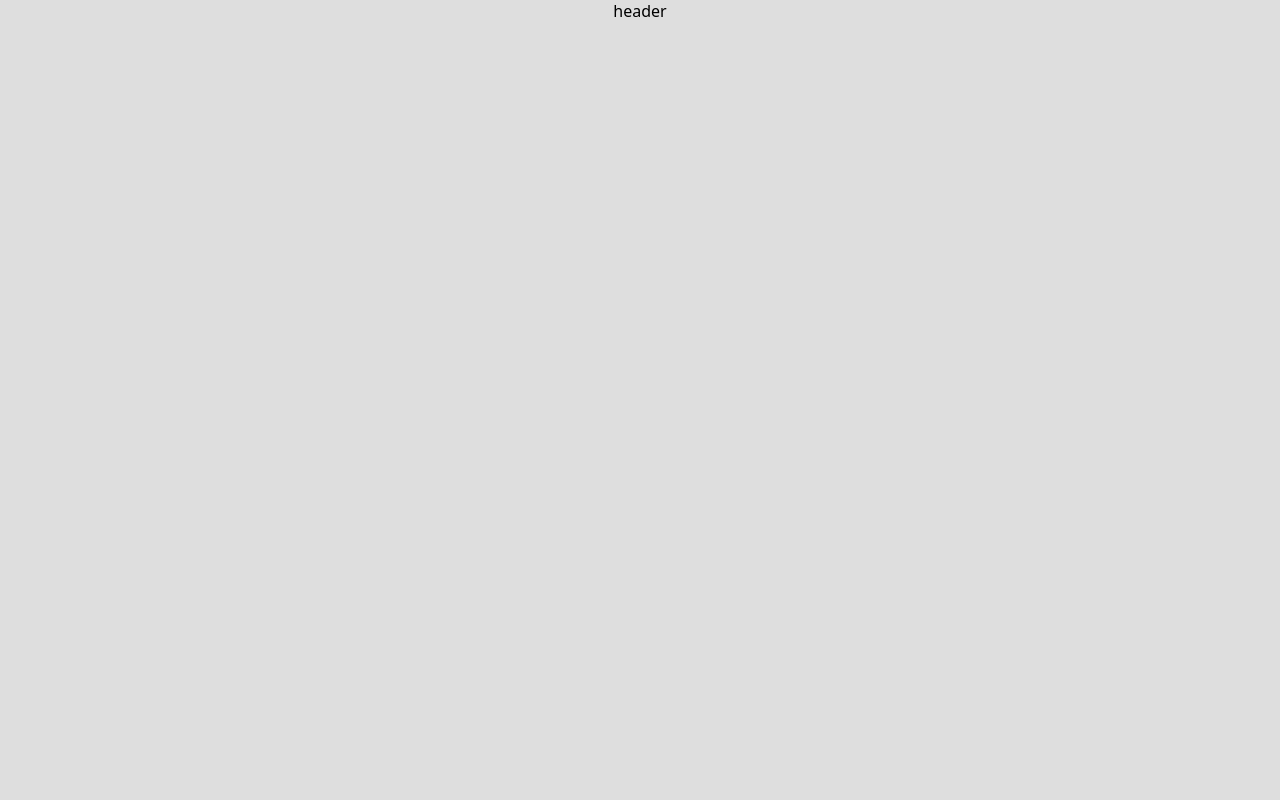
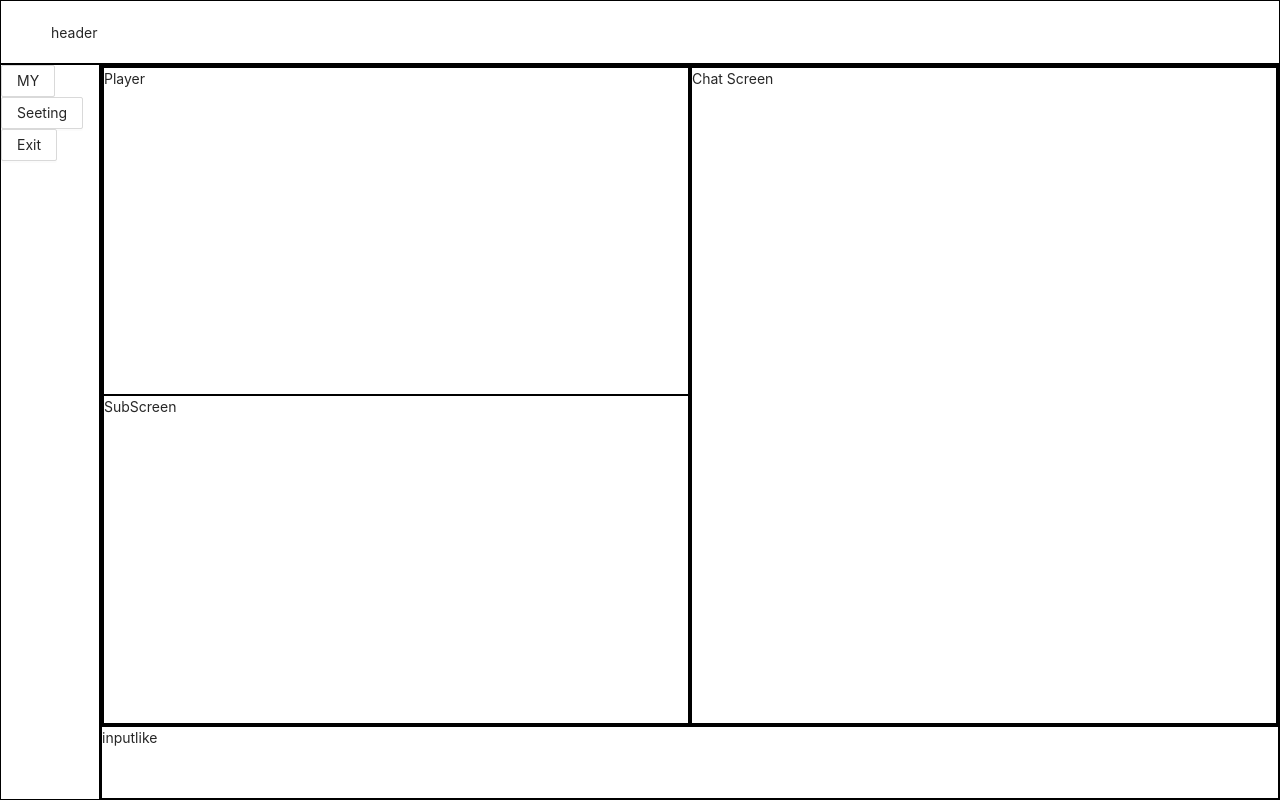
Before and after one commit to gsphyo91/reactStudy, a React (Create React App) app in the folder Inventory/startfruit/: page / in a window 1280 px wide. Built offline with nearby package versions, Linux system fonts and the light colour scheme.

Commit message:
starfruit phase 1 layout

```diff
--- a/Inventory/startfruit/package.json
+++ b/Inventory/startfruit/package.json
@@ -7,6 +7,7 @@
     "@testing-library/react": "^9.3.2",
     "@testing-library/user-event": "^7.1.2",
     "amazon-chime-sdk-js": "^1.3.0",
+    "antd": "^4.1.5",
     "aws-sdk": "^2.660.0",
     "axios": "^0.19.2",
     "body-parser": "^1.19.0",
@@ -22,7 +23,7 @@
     "uuid": "^7.0.3"
   },
   "scripts": {
-    "start": "npm-run-all --parallel start:**",
+    "start": "react-scripts start",
     "start:client": "react-scripts start",
     "start:server": "nodemon  ./server/server.js",
     "build": "react-scripts build",
--- a/Inventory/startfruit/src/App.css
+++ b/Inventory/startfruit/src/App.css
@@ -1,91 +1,4 @@
-html,
-body {
-  width: 100%;
-  height: 100%;
-  margin: 0;
-  padding: 0;
+/*Starfruit*/
+.app {
+  height: 100vh;
 }
-
-body {
-  background: #DEDEDE;
-  overflow: hidden;
-  font-family: system-ui, -apple-system, BlinkMacSystemFont, "Segoe UI", Roboto, Ubuntu, "Helvetica Neue", sans-serif;
-}
-
-.app {
-  height: 100%;
-  display: grid;
-  place-items: center;
-}
-
-.video-wrapper {
-  width: 65%;
-  position: relative;
-  display: flex;
-  flex-direction: column;
-  border-radius: 6px;
-  box-shadow:  0 10px 60px rgba(0,0,0,.15);
-}
-
-/* video {
-  width: 100%;
-  height: 100%;
-  position: absolute;
-  top: 0;
-  left: 0;
-} */
-
-.timed-metadata {
-  width: 100%;
-  height: 140px;
-  color: #4A4A4A;
-  font-family: monospace;
-  background: #FFF;
-  border-radius: 0 0 6px 6px;
-  display: flex;
-  overflow-x: hidden;
-  overflow-y: scroll;
-  flex-direction: column;
-}
-
-.metadata-line {
-  display: flex;
-  flex-shrink: 0;
-  margin: 10px 10px 0 10px;
-  transition: fadeIn .15s ease-in;
-}
-
-.metadata-line:last-child {
-  padding-bottom: 10px;
-}
-
-.timed-metadata__time {
-  min-width: 5rem;
-  font-weight: 300;
-}
-
-.timed-metadata__value {
-  font-weight: bold;
-}
-
-@keyframes fadeIn {
-  0% {
-    opacity: 0;
-  }
-  100% {
-    opacity: 1;
-  }
-}
-
-@media (min-width: 320px) and (max-width: 767px) {
-  .video-wrapper {
-    width: 92%;
-    max-width: 92%;
-  }
-}
-
-.video-test{
-  width: 100px;
-  height: 100px;
-  background-color: blue;
-}
--- a/Inventory/startfruit/src/App.js
+++ b/Inventory/startfruit/src/App.js
@@ -1,6 +1,7 @@
 import React from "react";
 
 import "./App.css";
+import 'antd/dist/antd.css';
 
 import StarFruit from "./pages/StarFruit";
 // import Chime from "./pages/Chime";
--- a/Inventory/startfruit/src/pages/StarFruit.jsx
+++ b/Inventory/startfruit/src/pages/StarFruit.jsx
@@ -1,15 +1,30 @@
 import React from "react";
+import { Layout } from 'antd';
+import SideMenu from "./sfComponents/SideMenu";
+import WrapContent from "./sfComponents/WrapContent";
 // import ReactPlayer from 'react-player';
 
 // import { STREAM_URL } from '../config/url';
 
+const { Header, Sider, Content } = Layout;
+
 const StarFruit = () => {
 
   return (
-    <div className="app">
+    <Layout className="app">
       {/* <ReactPlayer url={STREAM_URL} playing/> */}
-      <div className="header">header</div>
-    </div>
+      <Header style={{ background: "white", border: "1px solid black" }}>header</Header>
+      <Layout>
+        <Sider width={100} style={{ background: "white", border: "1px solid black" }}>
+          <SideMenu />
+        </Sider>
+        <Layout style={{ background: "white", border: "1px solid black" }}>
+          <Content>
+            <WrapContent />
+          </Content>
+        </Layout>
+      </Layout>
+    </Layout>
   )
 }
 
--- /dev/null
+++ b/Inventory/startfruit/src/pages/sfComponents/ChatScreen.jsx
@@ -0,0 +1,11 @@
+import React from 'react';
+
+const SubScreen = () => {
+  return (
+    <div style={{border: "1px solid black", height: "100%"}}>
+      Chat Screen
+    </div>
+  )
+}
+
+export default SubScreen;
--- /dev/null
+++ b/Inventory/startfruit/src/pages/sfComponents/SideMenu.jsx
@@ -0,0 +1,17 @@
+import React, { Fragment } from "react";
+import { Button } from 'antd';
+
+const SideMenu = () => {
+  return (
+    <Fragment style={{ height: "100%" }}>
+
+      <Button>MY</Button>
+
+      <Button>Seeting</Button>
+      <Button>Exit</Button>
+
+    </Fragment>
+  )
+}
+
+export default SideMenu;
--- /dev/null
+++ b/Inventory/startfruit/src/pages/sfComponents/SubScreen.jsx
@@ -0,0 +1,11 @@
+import React from 'react';
+
+const SubScreen = () => {
+  return (
+    <div style={{border: "1px solid black", height: "50%"}}>
+      SubScreen
+    </div>
+  )
+}
+
+export default SubScreen;
--- /dev/null
+++ b/Inventory/startfruit/src/pages/sfComponents/TutorScreen.jsx
@@ -0,0 +1,11 @@
+import React from 'react';
+
+const TutorScreen = () => {
+  return (
+    <div style={{border: "1px solid black", height: "50%"}}>
+      Player
+    </div>
+  )
+}
+
+export default TutorScreen;
--- /dev/null
+++ b/Inventory/startfruit/src/pages/sfComponents/WrapContent.jsx
@@ -0,0 +1,27 @@
+import React from 'react';
+import {Row, Col} from 'antd';
+import TutorScreen from './TutorScreen';
+import SubScreen from './SubScreen';
+import ChatScreen from './ChatScreen';
+
+const WrapContent = () => {
+  return (
+    <div style={{height: "100%"}}>
+      <Row style={{border: "1px solid black", height: "90%"}}>
+        <Col span={12} style={{border: "1px solid black"}}>
+          <TutorScreen />
+          <SubScreen />
+        </Col>
+        <Col span={12} style={{border: "1px solid black"}}>
+          <ChatScreen />
+        </Col>
+      </Row>
+      <Row style={{border: "1px solid black", height: "10%"}}>
+        <Col>input</Col>
+        <Col>like</Col>
+      </Row>
+    </div>
+  )
+}
+
+export default WrapContent;
```
Also changed, not shown: Inventory/startfruit/src/pages/sfComponents/InputMessage.jsx (added), 2 other files (tests, documents, lock files or other folders).
